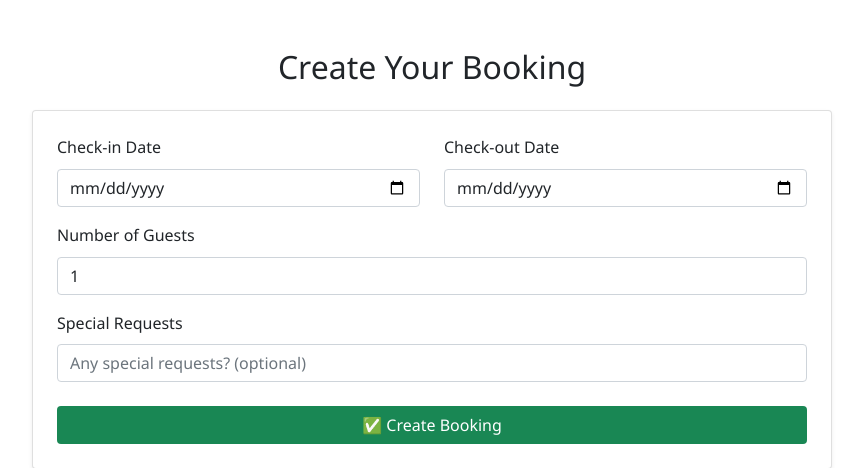
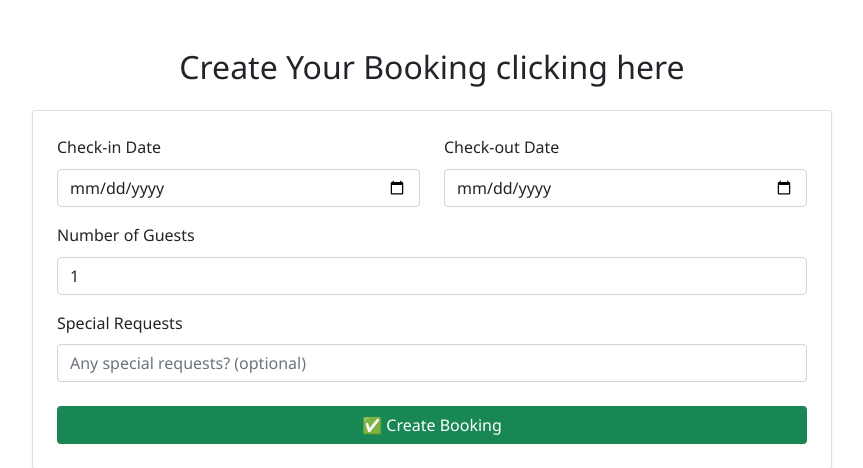
Before and after one commit to Chandrakiran7/Accomodation_System, a Django app: page /bookings/create/4/ in a window 1280 px wide. Shown: the part 58-526 px from the top of the page, without its empty margins (208-1071 px from the left). Run offline with Django 4.2, Linux system fonts and the light colour scheme; a user stored in the database is signed in; data comes from the database, SQL or seed files in the repository.

Commit message:
Changed H2 in createbooking

```diff
--- a/templates/bookings/createbooking.html
+++ b/templates/bookings/createbooking.html
@@ -5,7 +5,7 @@
 
 {% block content %}
 <div class="container py-5">
-    <h2 class="text-center mb-4">Create Your Booking</h2>
+    <h2 class="text-center mb-4">Create Your Booking clicking here</h2>
 
     <div class="card shadow-sm p-4 mx-auto" style="max-width: 800px;">
         <form method="post">
```
